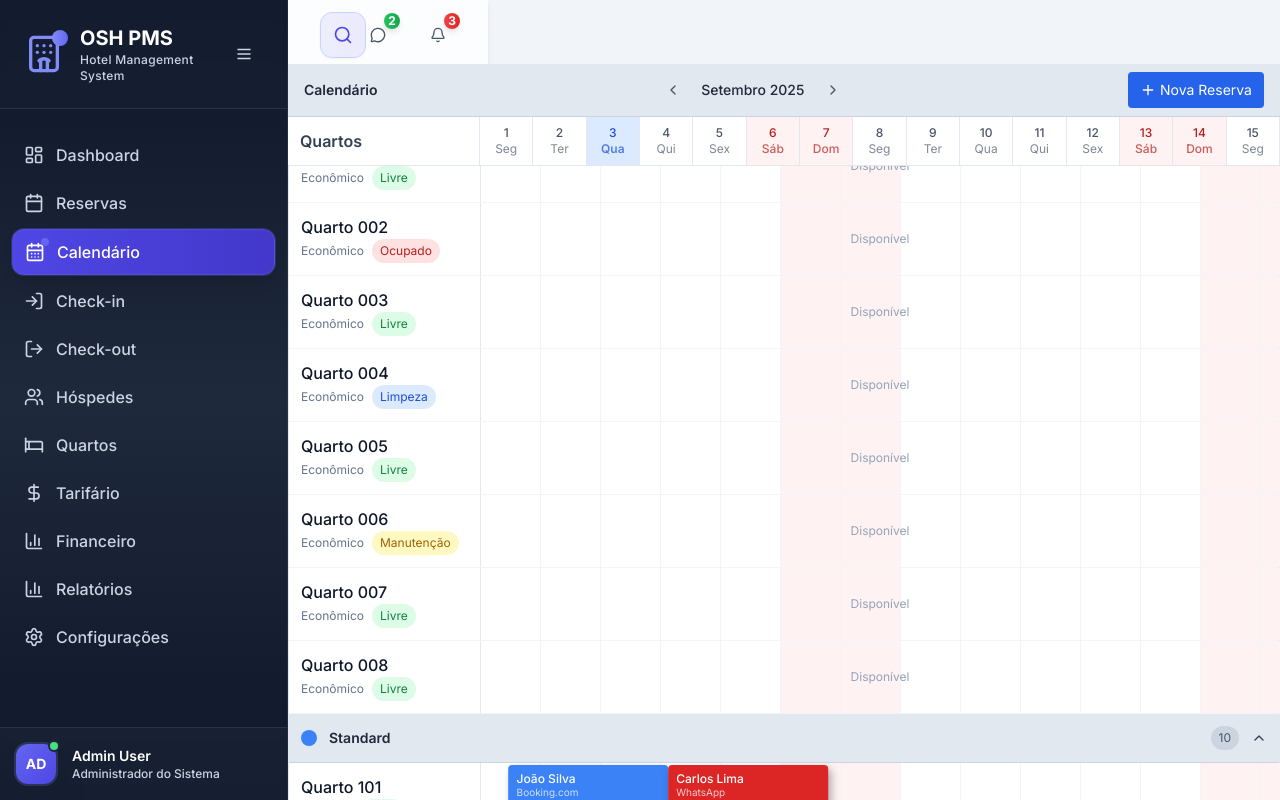
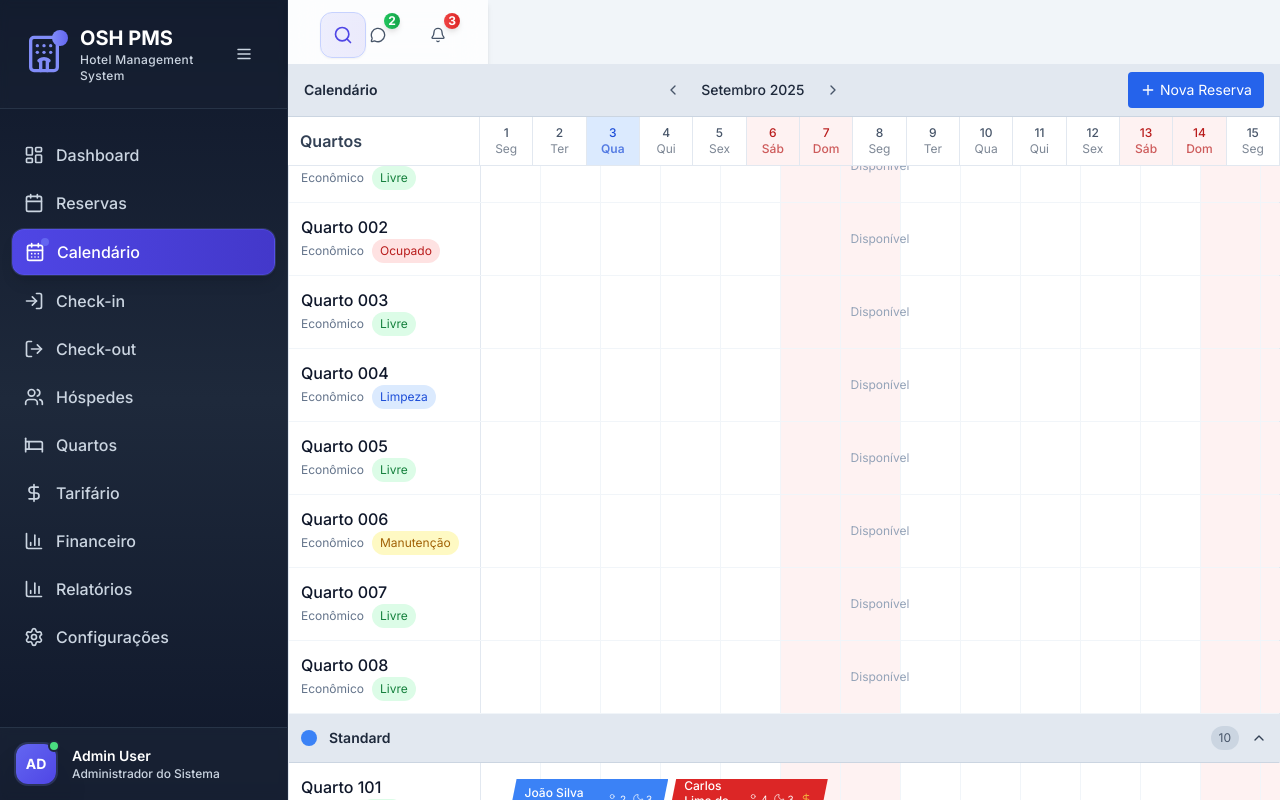
Before and after one commit to osociohoteleiro/sistema-de-hoteis, a React (Vite) app in the folder pms/: page /calendario in a window 1280 px wide. Built offline with nearby package versions, Linux system fonts and the light colour scheme.

Commit message:
Card de reservas inclinado, com icones informativos e procedencia

```diff
--- a/pms/src/pages/CalendarioFullCalendar.jsx
+++ b/pms/src/pages/CalendarioFullCalendar.jsx
@@ -1,5 +1,5 @@
 import { useState, useEffect, useRef } from 'react';
-import { Plus, Calendar, Users, Edit, Trash2, Settings, ChevronLeft, ChevronRight, ChevronDown, ChevronUp } from 'lucide-react';
+import { Plus, Calendar, Users, Edit, Trash2, Settings, ChevronLeft, ChevronRight, ChevronDown, ChevronUp, User, Moon, DollarSign } from 'lucide-react';
 
 // Versão simplificada sem biblioteca externa por enquanto
 // import GSTC from 'gantt-schedule-timeline-calendar';
@@ -98,11 +98,11 @@ const CalendarioFullCalendar = () => {
 
   // Estado das reservas com procedência e status
   const [reservas, setReservas] = useState([
-    { id: 1, nome: 'João Silva', quarto: '101', inicio: 1.5, duracao: 3, procedencia: 'Booking.com', status: 'reservado' },
-    { id: 2, nome: 'Carlos Lima', quarto: '101', inicio: 4.5, duracao: 3, procedencia: 'WhatsApp', status: 'checkin-nao-efetuado' },
-    { id: 3, nome: 'Maria Santos', quarto: '201', inicio: 0.5, duracao: 3, procedencia: 'Airbnb', status: 'hospedado' },
-    { id: 4, nome: 'Ana Paula', quarto: '201', inicio: 3.5, duracao: 3, procedencia: 'Telefone', status: 'checkout-nao-efetuado' },
-    { id: 5, nome: 'Pedro Costa', quarto: '301', inicio: 2.5, duracao: 3, procedencia: 'Site Direto', status: 'pre-reserva' }
+    { id: 1, nome: 'João Silva', quarto: '101', inicio: 1.5, duracao: 3, procedencia: 'Booking.com', status: 'reservado', hospedes: 2, noites: 3, valorTotal: 450, valorPago: 450, pagamentoPendente: false },
+    { id: 2, nome: 'Carlos Lima da Silva Santos', quarto: '101', inicio: 4.5, duracao: 3, procedencia: 'WhatsApp', status: 'checkin-nao-efetuado', hospedes: 4, noites: 3, valorTotal: 750, valorPago: 200, pagamentoPendente: true },
+    { id: 3, nome: 'Maria Santos', quarto: '201', inicio: 0.5, duracao: 3, procedencia: 'Airbnb', status: 'hospedado', hospedes: 1, noites: 3, valorTotal: 390, valorPago: 390, pagamentoPendente: false },
+    { id: 4, nome: 'Ana Paula Ferreira dos Santos', quarto: '201', inicio: 3.5, duracao: 3, procedencia: 'Telefone', status: 'checkout-nao-efetuado', hospedes: 3, noites: 3, valorTotal: 600, valorPago: 300, pagamentoPendente: true },
+    { id: 5, nome: 'Pedro Costa', quarto: '301', inicio: 2.5, duracao: 3, procedencia: 'Site Direto', status: 'pre-reserva', hospedes: 2, noites: 3, valorTotal: 480, valorPago: 0, pagamentoPendente: true }
   ]);
 
   // Estrutura de categorias de quartos
@@ -836,19 +836,21 @@ const CalendarioFullCalendar = () => {
                         return (
                           <div
                             key={reserva.id}
-                            className={`absolute h-10 ${getStatusColor(reserva.status)} ${getTextColor(reserva.status)} text-xs flex flex-col justify-center pl-2 pr-1 rounded cursor-move hover:opacity-90 transition-all select-none ${
+                            className={`absolute h-10 ${getStatusColor(reserva.status)} ${getTextColor(reserva.status)} text-xs flex items-center pl-4 pr-2 cursor-move hover:opacity-90 transition-all select-none ${
                               isDragging && draggedReserva?.id === reserva.id ? 'opacity-70 z-50 ring-2 ring-white' :
                               selectedForMove?.id === reserva.id ? 'ring-2 ring-yellow-400 z-50' : 'z-10'
                             }`}
                             style={{
-                              top: '2px',
+                              top: '50%',
                               left: `${((currentInicio + 0.5) / 15) * 100}%`,
                               width: `${(reserva.duracao / 15) * 100}%`,
-                              transform: 'translateX(-50%)',
+                              transform: 'translate(-50%, -50%)',
                               transition: isDragging && draggedReserva?.id === reserva.id ? 'none' : 'all 0.2s ease',
-                              boxShadow: '3px 4px 8px rgba(0, 0, 0, 0.3)', // Sombra forte deslocada para direita e baixo
-                              marginLeft: '1px', // 1px de margem à esquerda
-                              marginRight: '1px' // 1px de margem à direita (total 2px entre cards)
+                              boxShadow: '3px 4px 8px rgba(0, 0, 0, 0.3)',
+                              marginLeft: '1px',
+                              marginRight: '1px',
+                              clipPath: 'polygon(5% 0%, 100% 0%, 95% 100%, 0% 100%)', // Chanfrado: início mais atrás, fim mais à frente
+                              borderRadius: '0' // Remove border-radius para que o clipPath funcione melhor
                             }}
                             title={`${reserva.nome} - ${reserva.duracao} dias - Arraste para mover | Duplo clique para modo pin`}
                             onMouseDown={(e) => handleMouseDown(e, reserva)}
@@ -867,8 +869,10 @@ const CalendarioFullCalendar = () => {
                             }}
                             draggable={true} // Manter HTML5 drag como backup
                           >
+                            {/* Informações principais à esquerda */}
+                            <div className="flex-1 min-w-0">
                               <div className="font-medium leading-tight">
-                              {reserva.nome}
+                                {reserva.nome.length > 15 ? reserva.nome.substring(0, 15) + '...' : reserva.nome}
                                 {selectedForMove?.id === reserva.id && (
                                   <span className="ml-1">📍</span>
                                 )}
@@ -878,6 +882,32 @@ const CalendarioFullCalendar = () => {
                               </div>
                               <div className="text-[10px] opacity-75 leading-tight">
                                 {reserva.procedencia}
+                              </div>
+                            </div>
+
+                            {/* Ícones informativos à direita */}
+                            <div className="flex items-center space-x-1.5 flex-shrink-0 mr-2">
+                              {/* Número de hóspedes */}
+                              <div className="flex items-center">
+                                <User size={12} className="opacity-70" />
+                                <span className="text-[10px] ml-0.5">{reserva.hospedes}</span>
+                              </div>
+
+                              {/* Número de noites */}
+                              <div className="flex items-center">
+                                <Moon size={12} className="opacity-70" />
+                                <span className="text-[10px] ml-0.5">{reserva.noites}</span>
+                              </div>
+
+                              {/* Pagamento pendente */}
+                              {reserva.pagamentoPendente && (
+                                <div
+                                  className="flex items-center cursor-help"
+                                  title={`Total: R$ ${reserva.valorTotal.toFixed(2)} | Pago: R$ ${reserva.valorPago.toFixed(2)} | Pendente: R$ ${(reserva.valorTotal - reserva.valorPago).toFixed(2)}`}
+                                >
+                                  <DollarSign size={12} className="opacity-70 text-yellow-300" />
+                                </div>
+                              )}
                             </div>
                           </div>
                         );
```
Lines whose indentation alone changed are shown as unchanged.
